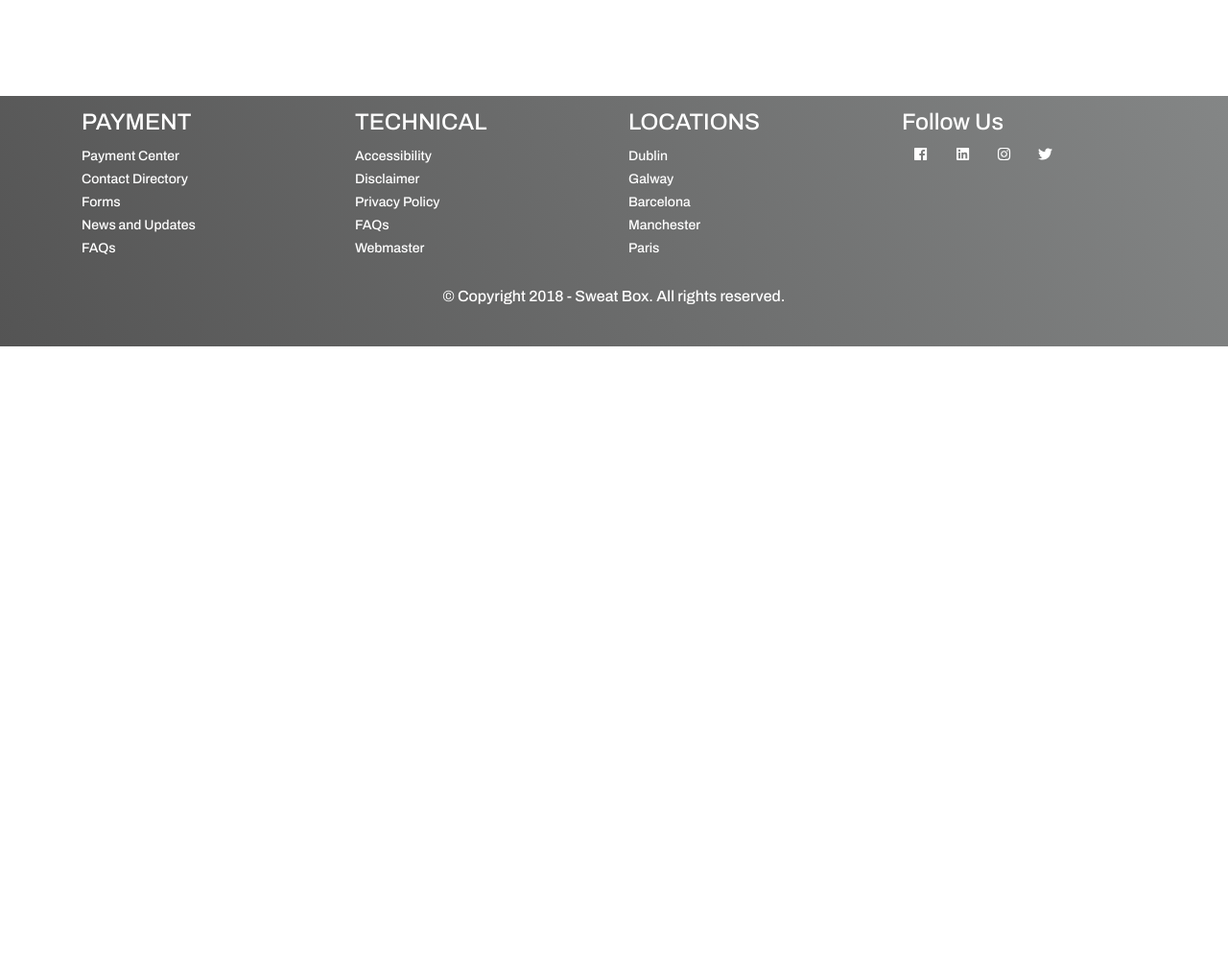
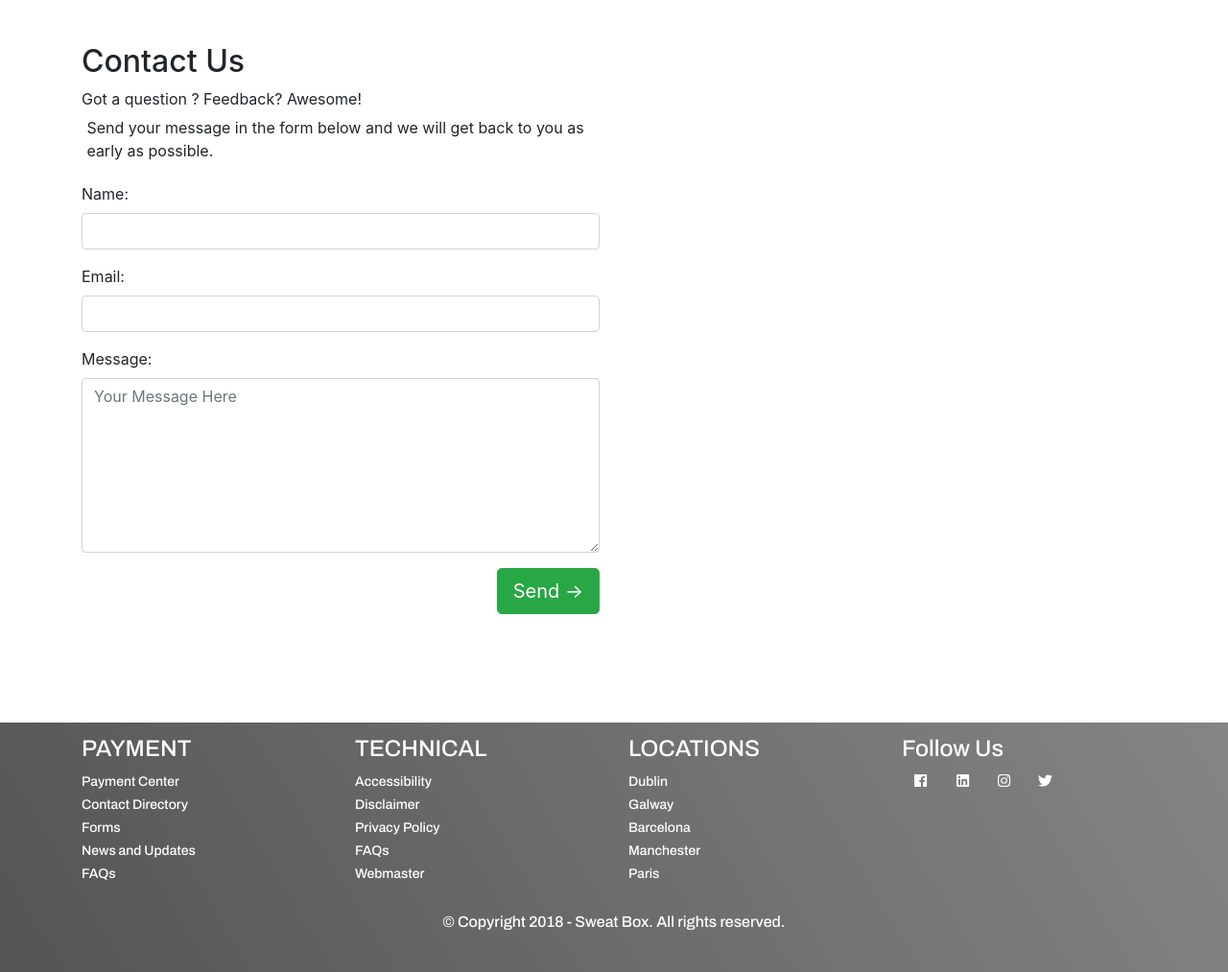
Before and after one commit to roniqroniq/gym_sweatbox, a PHP site: page /contact.php in a window 1280 px wide. Shown: the part 200-1213 px from the top of the page at 96% size. Before the commit the page ends 561 px from the top, so only its background shows below. Run offline with PHP 8.4, Linux system fonts and the light colour scheme; some libraries are stand-ins or nearby versions.

Commit message:
Update contact.php

```diff
--- a/contact.php
+++ b/contact.php
@@ -6,6 +6,33 @@ require "header.php";
       <h2>“FUCK YOU, BARRY!”</h2>
     </div>
   </div>
+  <body >
+    <div class="container">
+        <div class="row">
+            <div class="col-md-6 col-md-offset-3">
+                <h2>Contact Us</h2> Got a question ? Feedback? Awesome!
+                <p> Send your message in the form below and we will get back to you as early as possible. </p>
+                <form role="form" method="post" id="reused_form" >
+                    <div class="form-group">
+                        <label for="name"> Name:</label>
+                        <input type="text" class="form-control" id="name" name="name" required maxlength="50">
+                    </div>
+                    <div class="form-group">
+                        <label for="email"> Email:</label>
+                        <input type="email" class="form-control" id="email" name="email" required maxlength="50">
+                    </div>
+                    <div class="form-group">
+                        <label for="name"> Message:</label>
+                        <textarea class="form-control" type="textarea" name="message" id="message" placeholder="Your Message Here" maxlength="6000" rows="7"></textarea>
+                    </div>
+                    <button type="submit" class="btn btn-lg btn-success pull-right" id="btnContactUs">Send &rarr;</button>
+                </form>
+                <div id="success_message" style="width:100%; height:100%; display:none; "> <h3>Sent your message successfully!</h3> </div>
+                <div id="error_message" style="width:100%; height:100%; display:none; "> <h3>Error</h3> Sorry there was an error sending your form. </div>
+            </div>
+        </div>
+    </div>
+</body>
  <?php
 require "footer.php";
   ?>
```
